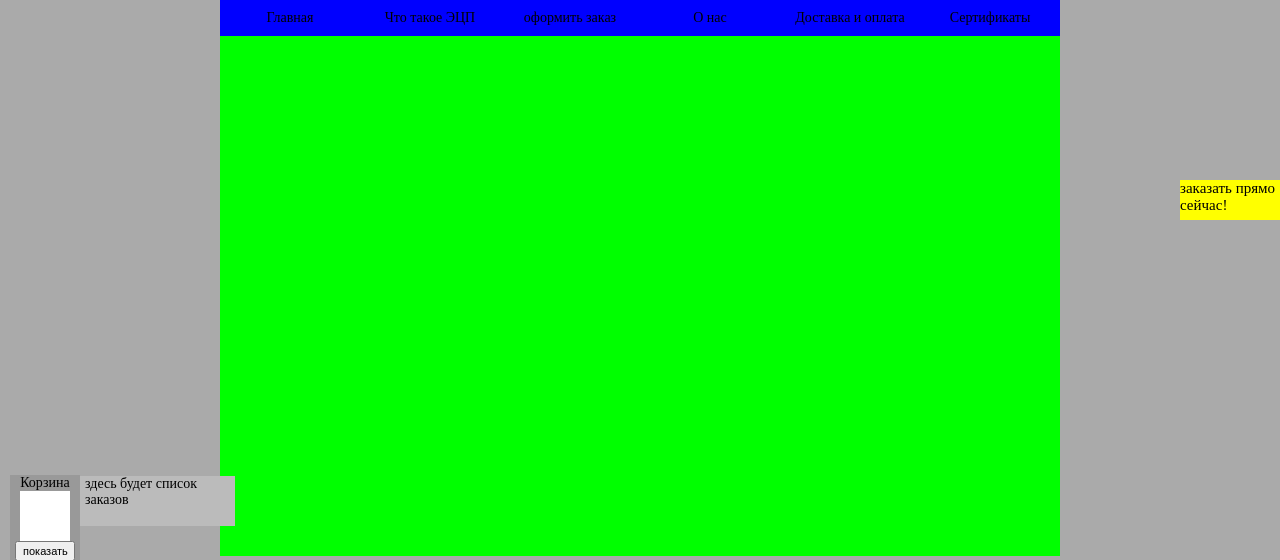
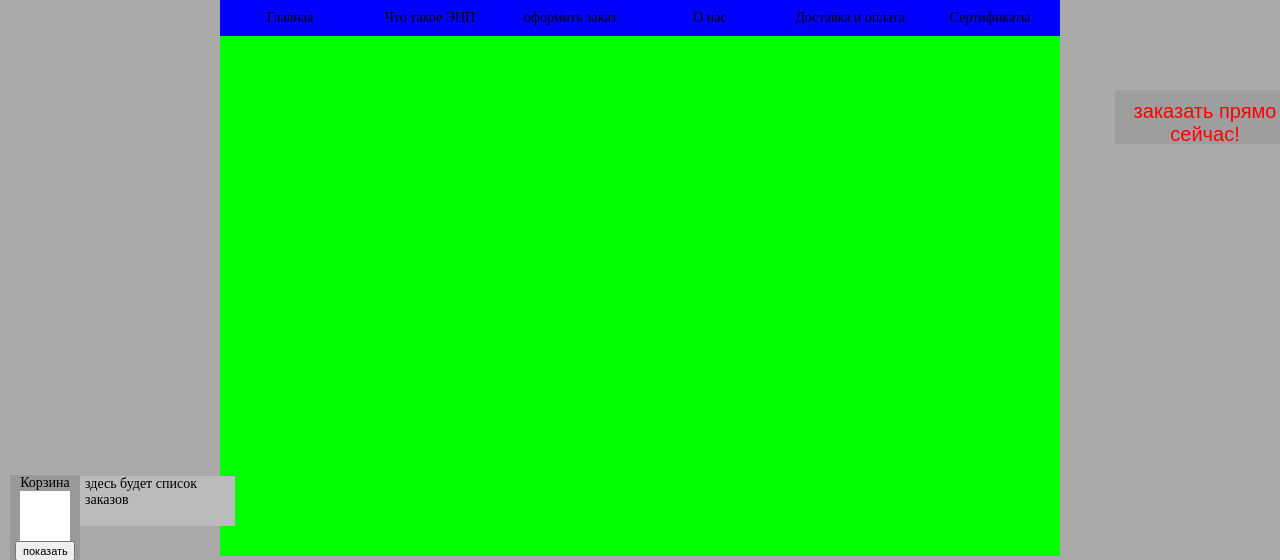
Before and after one commit to vhexx/side_repo, a Django app: template esign/esign/templates/esign/template.html in a window 1280 px wide. Shown: the part 220-780 px from the top of the page. Run offline with Django 3.2, Linux system fonts and the light colour scheme; the template is opened without the code that fills it, so the values that code supplies are empty; some libraries are stand-ins or nearby versions; grey boxes are pictures that could not be loaded.

Commit message:
Update template_style.css

```diff
--- a/esign/esign/static/css/template_style.css
+++ b/esign/esign/static/css/template_style.css
@@ -112,45 +112,100 @@ a
 #floating_menu
 {
 	position: fixed;
-	right : -230px;
+	right : -250px;
 	top : 50%;
 	font-size: 15px;
 	z-index: 0;
 }
 #show_menu
 {
-	position : relative;
-	left : -100px;
-	top : -40px;
-	width : 100px;
+	position : absolute;
+	left : -165px;
+	top : -90px;
+	width : 165px;
 	height : 40px;
 	display : block;
-	background-color : #ffff00;
+	background-color : transparent;
+	cursor : pointer;
+	text-align: left;
+}
+#show_menu #show_menu_bkg
+{
+	background-color: transparent;
+	background-image: url(pen.png);
+	height : 54px;
+	width : 441px;
+	display : block;
+}
+#show_menu #show_menu_bkg #show_menu_text
+{
+	position : absolute;
+	text-align: center;
+	width : 180px;
+	font-size: 20px;
+	padding-top: 10px;
+	color : #ff0000;
+	font-family: sans-serif;
 }
 #hidden_menu
 {
 	position: relative;
 	display : block;
-	width : 230px;
-	height : 40px;
+	width : 240px;
+	height : 20px;
+	padding-bottom: 5px;
 	top : 0px;
-	background-color : #ffff00;
+	text-align: center;
+	margin-top: -10px;
+	border : 5px solid #888888;
+	background-color : #ffffff;
+	color : #000000;
+	border-radius: 7px;
 	z-index: 1;
+	font-size: 16px;
+	font-family: sans-serif;
+	font-weight: bold;
+	cursor : default;
 }
-#show_fiz, #show_yur, #show_ip
+#hidden_menu #hidden_menu_bkg
+{
+	position : absolute;
+	width : 260px;
+	height : 80px;
+	display: block;
+	background-color: transparent;
+	background-image: url(spring.png);
+	top : -80px;
+	left : -5px;
+}
+.show_floating_block
 {
 	display : inline;
+	cursor : pointer;
+	text-decoration: underline;
 }
 .floating_block
 {
 	position : absolute;
 	top : 0px;
+	left : 0px;
 	width : 220px;
 	height : 70px;
 	display : block;
-	background-color : #ffff00;
+	background-color : #9BDCE4;
 	padding-left : 10px;
+	border-radius: 7px;
 	z-index: 0;
+}
+.floating_block .angle
+{
+	position : absolute;
+	display : block;
+	height : 30px;
+	width : 30px;
+	left : -23px;
+	background-image: url(angle.png);
+	opacity : 1.0;
 }
 .close_flblock
 {
@@ -165,10 +220,11 @@ a
 {
 	position : absolute;
 	text-align: center;
-	top : 70px;
+	top : 75px;
+	left : 0px;
 	width : 230px;
 	height : 30px;
-	background-color: #ffff00;
+	background-color: transparent;
 	display : block;
 }
 /*cart style*/
```
